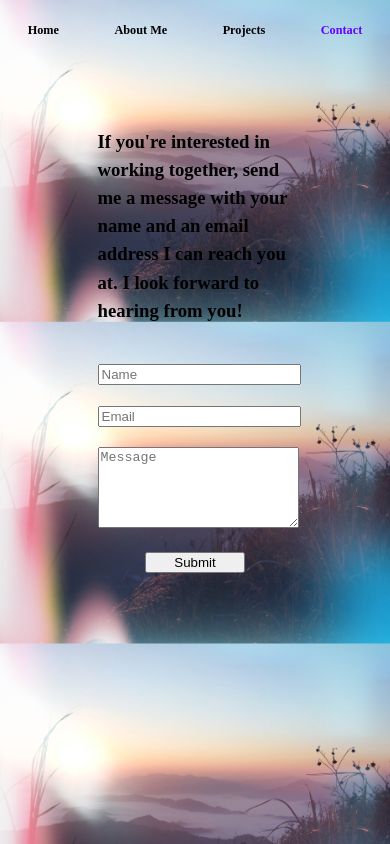
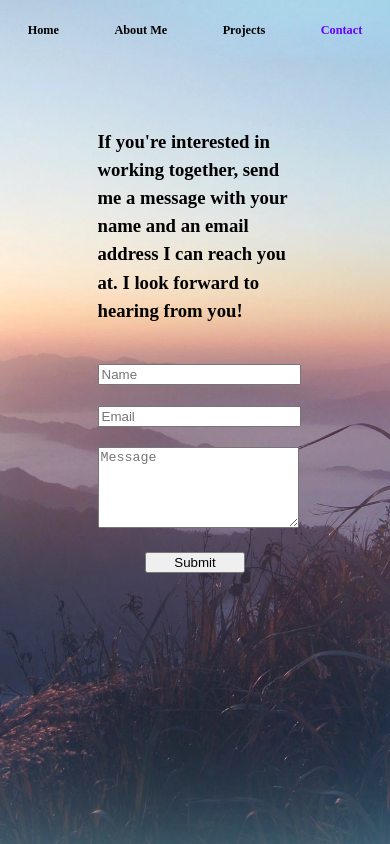
Before and after one commit to lkobetz/lkobetz.github.io, a React (Create React App) app: page /#/contact in a window 390 px wide. Built offline with nearby package versions, Linux system fonts and the light colour scheme; a web font is replaced by a local one.

Commit message:
fixed mobile responsiveness of background image

```diff
--- a/src/App.css
+++ b/src/App.css
@@ -7,6 +7,10 @@ html {
   background-size: 110%;
   background-repeat: repeat;
   background-attachment: fixed;
+}
+
+@media only screen and (max-width: 1000px) {
+  html {background-size: 300%; background-position-x: center;}
 }
 
 #root {
```
